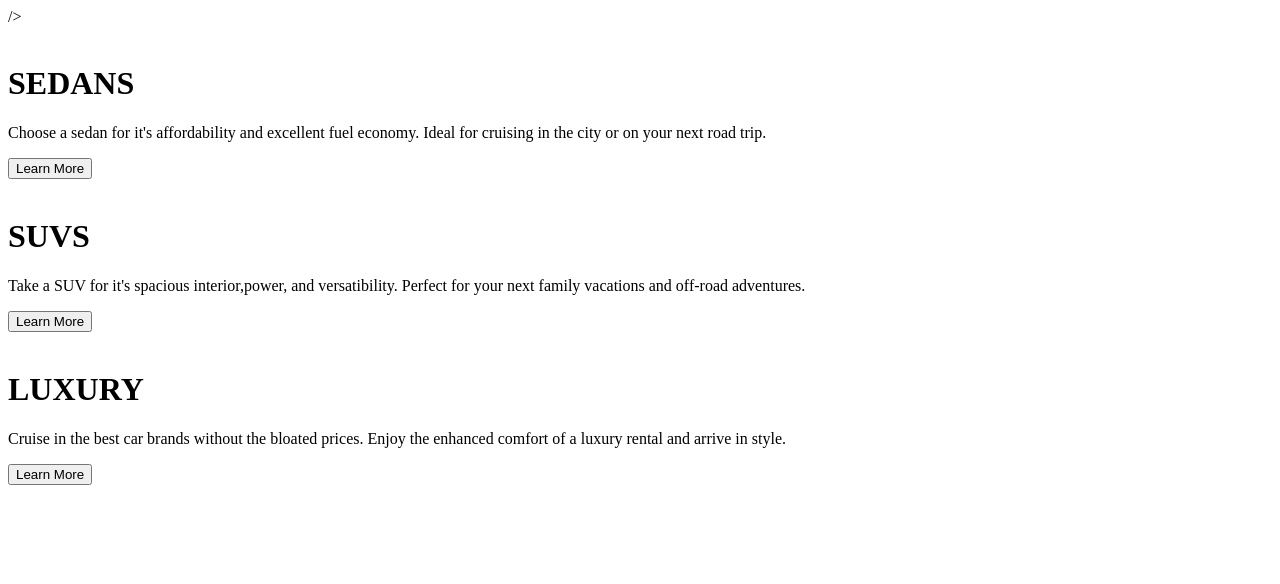
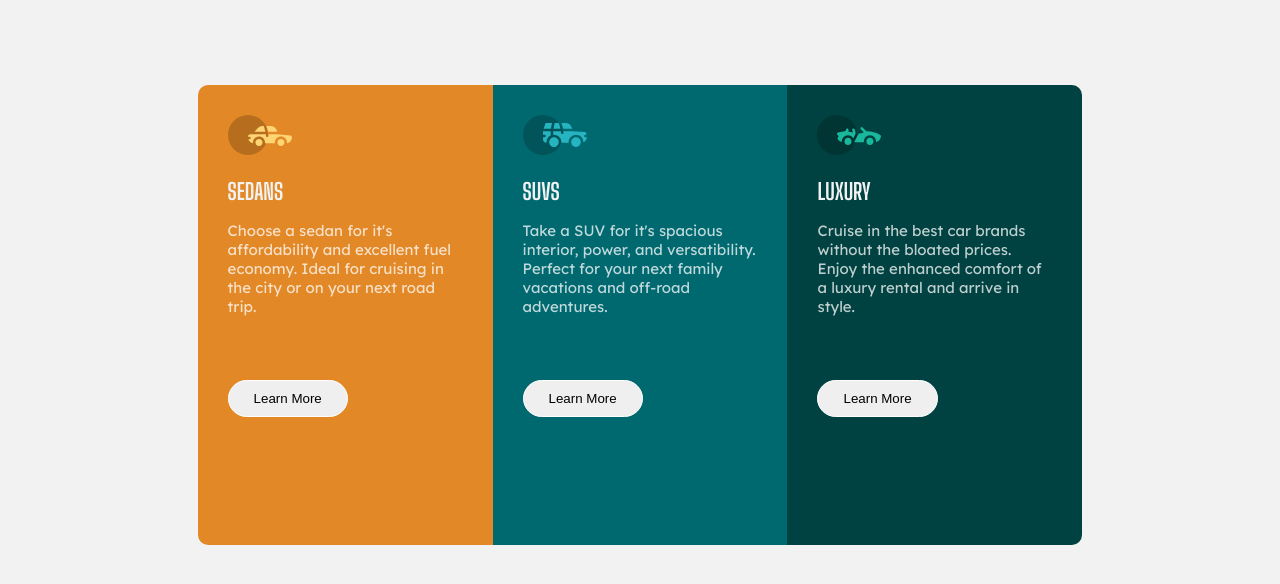
Before and after one commit to vivajane/FLEXBOX-GRIDLAYOUT, a plain HTML site: page index.html in a window 1280 px wide. Drawn offline with Linux system fonts and the light colour scheme.

Commit message:
first commit

```diff
--- /dev/null
+++ b/grid style.css
@@ -0,0 +1,50 @@
+* {
+    margin: 0;
+    padding: 0;
+    box-sizing: border-box;
+  }
+  body {
+    background-color: navy;
+  }
+  Main {
+    margin: 10em auto;
+    width: 50%;
+    height: 60vh;
+    background-color: navy;
+    display: grid;
+    grid-template-areas:
+      "a a b"
+      "a a b"
+      "c d d"
+      "c e e";
+  }
+  Main div {
+    margin: 0.3em;
+  }
+
+  .a {
+    padding: 20px;
+    background-color: orangered;
+    grid-area: a;
+  }
+  .b {
+    padding: 20px;
+    background-color: orange;
+    grid-area: b;
+  }
+  .c {
+    padding: 20px;
+    background-color: rgb(4, 158, 4);
+    grid-area: c;
+  }
+  .d {
+    padding: 20px;
+    background-color: rgb(37, 173, 226);
+    grid-area: e;
+    grid-column: 2 / span 2;
+  }
+  .e {
+    padding: 20px;
+    background-color: rgb(37, 173, 226);
+    grid-column: 2 / span 2;
+  }
--- a/index.html
+++ b/index.html
@@ -1,48 +1,42 @@
 <!DOCTYPE html>
 <html lang="en">
 <head>
-    <meta charset="UTF-8" />
-    <meta http-equiv="X-UA-Compatible" content="IE=edge" />
-    <meta name="viewport" content="width=device-width, initial-scale=1.0" />
+    <meta charset="UTF-8">
+    <meta http-equiv="X-UA-Compatible" content="IE=edge">
+    <meta name="viewport" content="width=device-width, initial-scale=1.0">
     <title>Document</title>
-    <link rel="stylesheet" href="style.css" />
-    <link
-      href="https://fonts.googleapis.com/css2?family=Big+Shoulders+Display:wght@700&family=Lexend+Deca&display=swap"
-      rel="stylesheet"
-    />
-
-    />
+    <link rel="stylesheet" href="style.css">
+    <link href="https://fonts.googleapis.com/css2?family=Big+Shoulders+Display:wght@700&family=Lexend+Deca&display=swap" rel="stylesheet">
 </head>
 <body>
     <main>
         <div class="top">
-        <img src="/my images/icon-sedans.svg" alt="" />
-        <h1>SEDANS</h1>
+            <img src="/my images/icon-sedans.svg" alt="sedan">
+            <h2>SEDANS</h2>
             <p>
-          Choose a sedan for it's affordability and excellent fuel economy.
-          Ideal for cruising in the city or on your next road trip.
+                Choose a sedan for it's affordability and excellent fuel economy. Ideal for cruising in the city or on your next road trip.
+            </p>
+            <button>Learn More</button>
+
+        </div>
+        <div class="middle">
+            <img src="/my images/icon-suvs.svg" alt="suv">
+            <h2>SUVS</h2>
+            <p>
+                Take a SUV for it's spacious interior, power, and versatibility. Perfect for your next family vacations and off-road adventures.
             </p>
             <button>Learn More</button>
         </div>
-      <div class="middle">
-        <img src="/my images/icon-suvs.svg" alt="" />
-
-        <h1>SUVS</h1>
+        <div class="last">
+            <img src="/my images/icon-luxury (2).svg" alt="lux">
+            <h2>LUXURY</h2>
             <p>
-          Take a SUV for it's spacious interior,power, and versatibility.
-          Perfect for your next family vacations and off-road adventures.
+                Cruise in the best car brands without the bloated prices. Enjoy the enhanced comfort of a luxury rental and arrive in style.
             </p>
             <button>Learn More</button>
+
         </div>
-      <div class="bottom">
-        <img src="/my images/icon-luxury (2).svg" alt="" />
-        <h1>LUXURY</h1>
-        <p>
-          Cruise in the best car brands without the bloated prices. Enjoy the
-          enhanced comfort of a luxury rental and arrive in style.
-        </p>
-        <button>Learn More</button>
-      </div>
+
     </main>
 </body>
 </html>
--- /dev/null
+++ b/style.css
@@ -0,0 +1,61 @@
+.{
+    margin: 0;
+    padding: 0;
+    box-sizing: border-box;
+}
+body{
+    background-color: hsl(0, 0%, 95%);
+    font-size: 15px;
+}
+main{
+    color: hsl(0, 0%, 95%);
+    display: flex;
+    height: 60vh;
+    justify-content: center;
+    align-items: center;
+    margin: 5em auto;
+    width: 70%;
+
+}
+div.top{
+    background-color: hsl(31, 77%, 52%);
+    padding: 30px;
+    height: 50vh;
+    width: 50%;
+    border-top-left-radius: 10px;
+    border-bottom-left-radius: 10px;
+}
+div.middle{
+    background-color: hsl(184, 100%, 22%);
+    padding: 30px;
+    height: 50vh;
+    width: 50%;
+}
+div.last{
+    background-color:  hsl(179, 100%, 13%);
+    padding: 30px;
+    height: 50vh;
+    width: 50%;
+    border-bottom-right-radius: 10px;
+    border-top-right-radius: 10px;
+}
+h2{
+    font-family: "Big Shoulders Display";
+    color:  hsl(0, 0%, 95%);
+    font-weight: 700;
+    margin-bottom: 1rem;
+}
+p{
+    font-family: "Lexend Deca";
+    color: hsla(0, 0%, 100%, 0.75);
+    font-weight: 400;
+    margin-bottom: 4rem;
+
+}
+button{
+    border: 1px solid white;
+    border-radius: 30px;
+
+    padding: 10px 25px;
+
+}
```
Also changed, not shown: grid.html (renamed from gridlayout.html), my images/icon-luxury (2).svg (added), my images/icon-sedans.svg (added), my images/icon-suvs.svg (added). Lines whose indentation alone changed are shown as unchanged.
